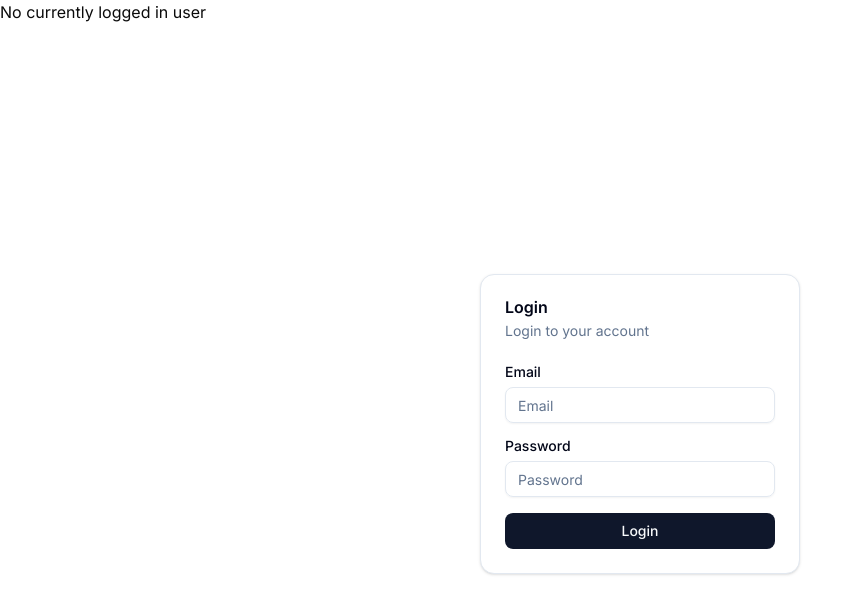
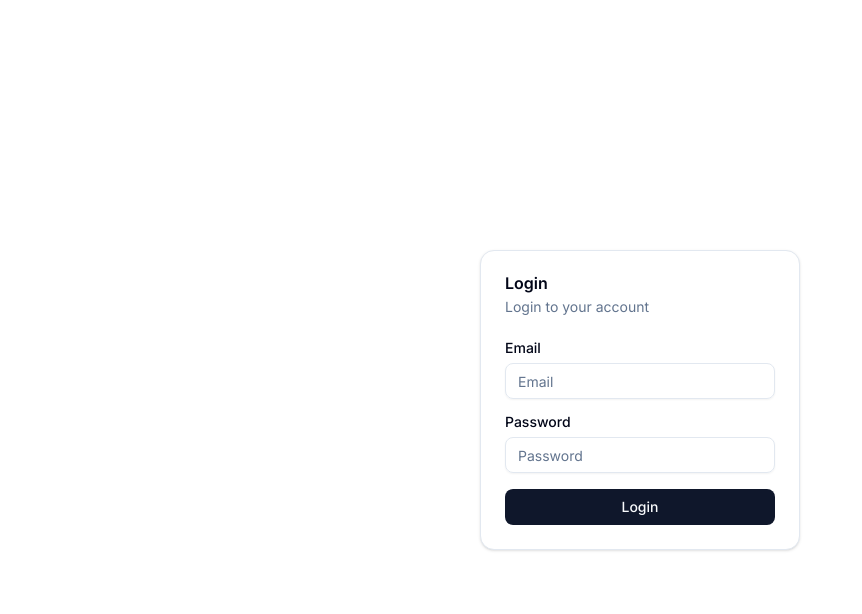
Before and after one commit to yudystriawan/auth-playground, a Next.js app: page /login in a window 1280 px wide. Shown: the top 614 px of the page, without its empty margins (0-862 px from the left). Built offline with nearby package versions, Linux system fonts and the light colour scheme; no server answers.

Commit message:
Add LogoutButton component to RootLayout for user session management

```diff
--- a/app/layout.tsx
+++ b/app/layout.tsx
@@ -1,4 +1,5 @@
 import { auth } from "@/auth";
+import LogoutButton from "@/components/logout-button";
 import type { Metadata } from "next";
 import { Inter } from "next/font/google";
 import { Toaster } from "sonner";
@@ -24,7 +25,8 @@ export default async function RootLayout({
   return (
     <html lang="en">
       <body className={`${inter.className} antialiased`}>
-        <div>{session?.user?.email ?? "No currently logged in user"}</div>
+        {session?.user && <LogoutButton />}
+
         {children}
         <Toaster richColors />
       </body>
```
